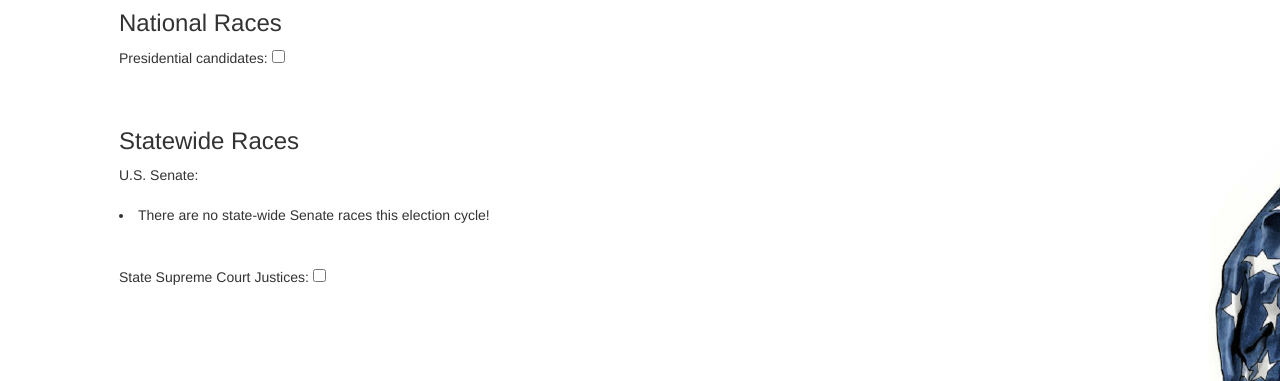
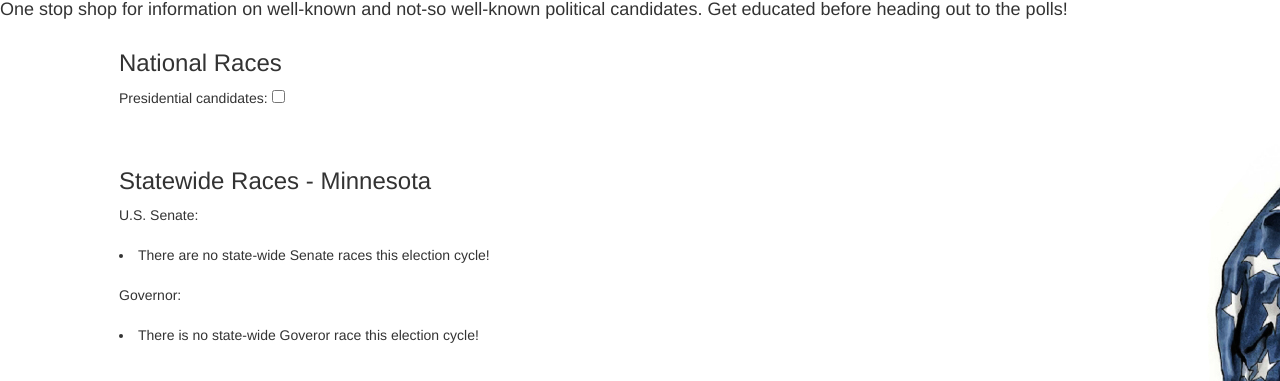
Before and after one commit to cfstrahan/Voter_Guide, a website: page public/views/index.html in a window 1280 px wide. Shown: the part 210-591 px from the top of the page. Drawn offline with Linux system fonts and the light colour scheme; files that its build step writes are made by us from their sources; files whose address does not match are found by name.

Commit message:
small updates

```diff
--- a/public/views/index.html
+++ b/public/views/index.html
@@ -19,6 +19,9 @@
 <img src="./pics/logofinished.png" alt="Logo" width="860" height="200">
 
       <!-- <li><a href="/presidential"><button>President/Vice President</button></a></li> -->
+<div class="about">
+  <h4>One stop shop for information on well-known and not-so well-known political candidates. Get educated before heading out to the polls!</h4>
+</div>
 
 <div class="container">
   <h3 class="national">
@@ -68,7 +71,7 @@
 
       <!-- <li><a href="/Senate"><button>Minnesota Senator</button></a></li> -->
   <h3 class="statewide">
-        Statewide Races
+        Statewide Races - Minnesota
   </h3>
           <div class="USSenate">
             U.S. Senate:<br/>
@@ -81,11 +84,22 @@
             </div>
           </div>
       <br />
+      <div class="USSenate">
+        Governor:<br/>
+        <br />
+        <div>
+        <li>
+          There is no state-wide Goveror race this election cycle!
+        </li>
+        </ul>
+        </div>
+      </div>
+  <br />
       <br />
           <div class="StateSupreme">
-      State Supreme Court Justices: <input type="checkbox" ng-model="checked" aria-label="Toggle ngHide"><br/>
+      State Supreme Court Justices: <input type="checkbox" ng-model="checked2" aria-label="Toggle ngHide"><br/>
 
-            <div ng-show="checked">
+            <div ng-show="checked2">
               <ul>
                 <li>
                   Candidate: Natalie Hudson<br />
@@ -265,6 +279,7 @@
   </body>
 <br />
 <br />
+<!-- <iframe width="1500" height="850" scrolling="no" frameborder="no" src="http://sustainablestillwater.herokuapp.com/"></iframe> -->
 <br />
 <br />
     <footer>
--- a/server.js
+++ b/server.js
@@ -14,7 +14,7 @@ app.use(express.static('node_modules/bootstrap'));
 
 app.use('/candidates', candidates),
 app.use('/', index);
-app.use('/map', map),
+// app.use('/map', map),
 app.use('/*', function(request, response){
   response.sendFile(path.join(__dirname, './public/views/index.html'));
 });
```
